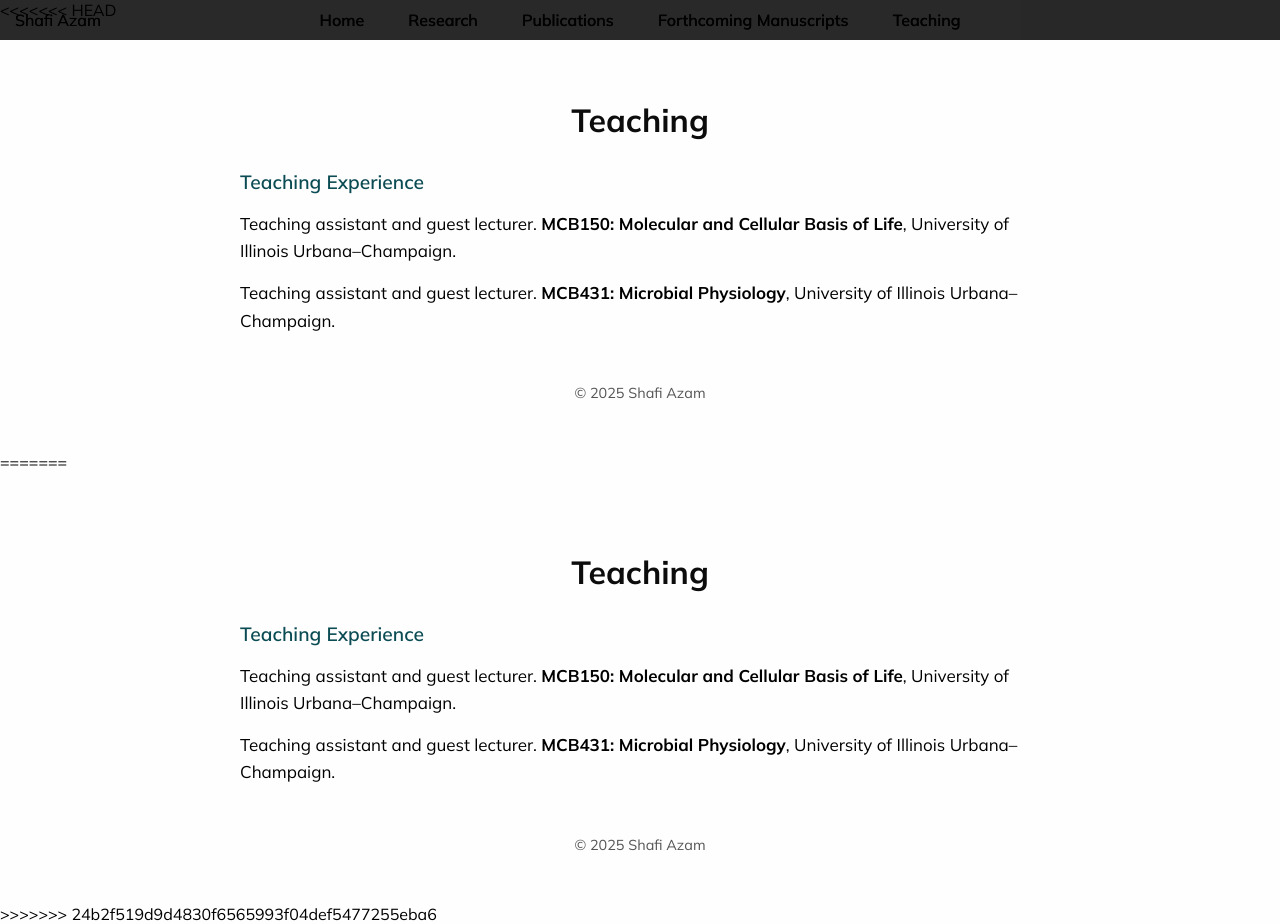
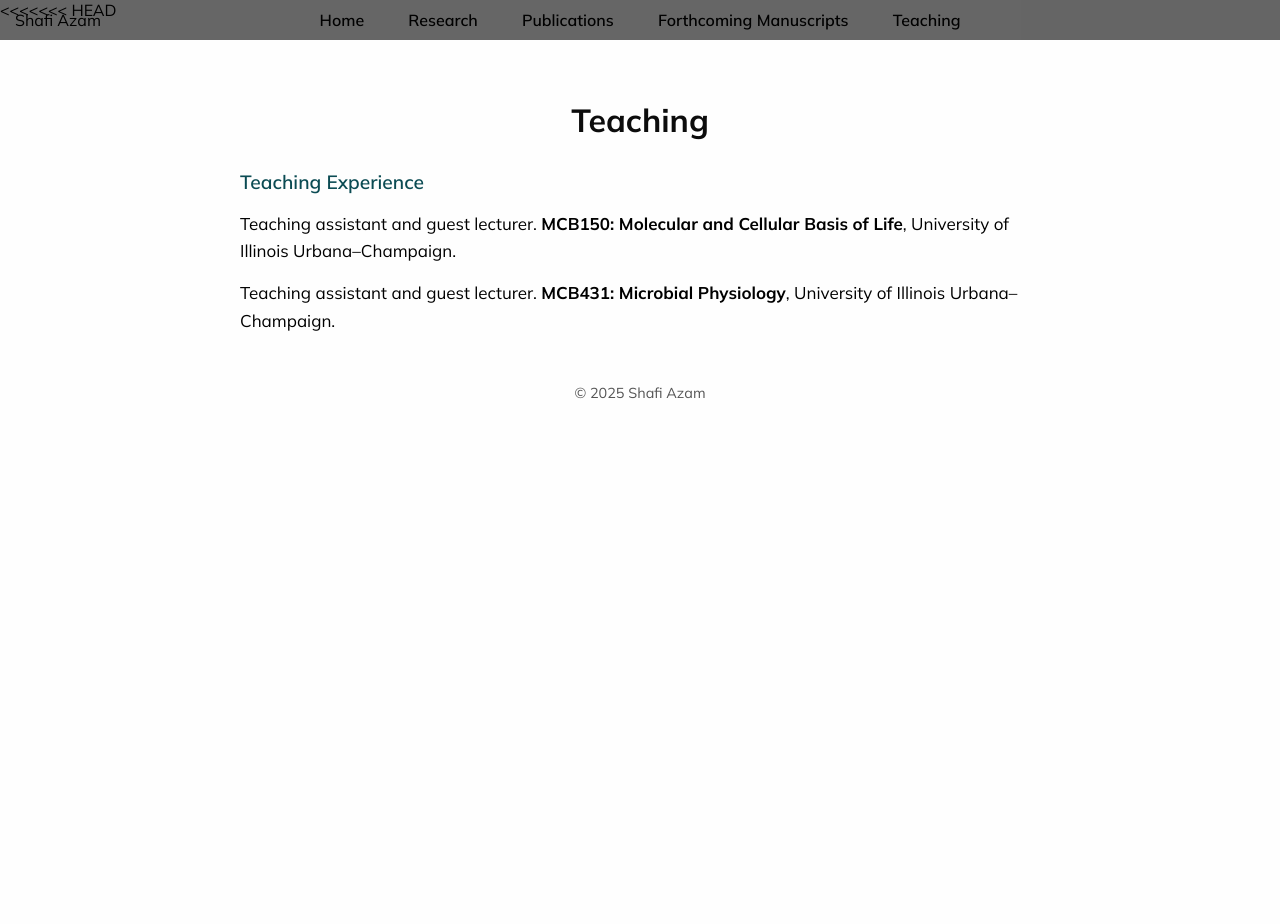
Before and after one commit to shafaz89/shafaz89.github.io, a plain HTML site: page teaching.html in a window 1280 px wide. After the commit the page ends 800 px from the top, so only its background shows below. Drawn offline with Linux system fonts and the light colour scheme.

Commit message:
Update teaching.html

```diff
--- a/teaching.html
+++ b/teaching.html
@@ -127,133 +127,3 @@
 
 </body>
 </html>
-=======
-<!DOCTYPE html>
-<html lang="en">
-<head>
-  <meta charset="UTF-8">
-  <meta name="viewport" content="width=device-width, initial-scale=1.0">
-  <title>Teaching • Shafi Azam</title>
-
-  <!-- Google Fonts: Mulish -->
-  <link href="https://fonts.googleapis.com/css2?family=Mulish:wght@400;600;700&display=swap" rel="stylesheet">
-
-  <style>
-    body, h1, h2, p, a, li {
-      font-family: 'Mulish', sans-serif;
-      margin: 0;
-      padding: 0;
-      color: #000;
-    }
-
-    body {
-      background-color: #fefefe;
-    }
-
-    nav {
-      position: fixed;
-      top: 0;
-      width: 100%;
-      text-align: center;
-      background: rgba(0,0,0,0.6);
-      padding: 10px 0;
-      z-index: 10;
-    }
-
-    nav a {
-      color: #010101;
-      margin: 0 20px;
-      text-decoration: none;
-      font-weight: 600;
-    }
-
-    nav a:hover {
-      color: hsl(183, 95%, 29%);
-    }
-
-    .site-name {
-      position: fixed;
-      top: 10px;
-      left: 15px;
-      font-weight: 400;
-      font-size: 1.0rem;
-      z-index: 11;
-    }
-
-    main {
-      max-width: 800px;
-      margin: 80px auto 15px auto;
-      padding: 0 15px;
-      color: #0b0b0b;
-    }
-
-    h1 {
-      color: #0c0c0c;
-      margin-bottom: 20px;
-      text-align: center;
-    }
-
-    .teach-section {
-      margin-top: 30px;
-    }
-
-    .teach-header {
-      font-size: 1.2rem;
-      color: #0b4b53;
-      font-weight: 600;
-      margin-bottom: 10px;
-    }
-
-    ul.teach-list {
-      list-style: none;
-      padding-left: 0;
-      font-family: Helvetica, Arial, sans-serif; /* same as publications list style */
-    }
-
-    ul.teach-list li {
-      margin-bottom: 15px;
-      line-height: 1.6;
-      font-size: 17px;
-    }
-
-    footer {
-      text-align: center;
-      margin: 50px 0;
-      font-size: 0.9rem;
-      color: #555;
-    }
-  </style>
-
-</head>
-<body>
-
-  <div class="site-name">Shafi Azam</div>
-
-  <nav>
-    <a href="index.html">Home</a>
-    <a href="research.html">Research</a>
-    <a href="publications.html">Publications</a>
-    <a href="forthcoming_manuscripts.html">Forthcoming Manuscripts</a>
-    <a href="teaching.html">Teaching</a>
-  </nav>
-
-  <main>
-    <h1>Teaching</h1>
-
-    <div class="teach-section">
-      <div class="teach-header">Teaching Experience</div>
-      <ul class="teach-list">
-        <li>Teaching assistant and guest lecturer. <strong>MCB150: Molecular and Cellular Basis of Life</strong>, University of Illinois Urbana–Champaign.</li>
-        <li>Teaching assistant and guest lecturer. <strong>MCB431: Microbial Physiology</strong>, University of Illinois Urbana–Champaign.</li>
-      </ul>
-    </div>
-
-  </main>
-
-  <footer>
-    © 2025 Shafi Azam
-  </footer>
-
-</body>
-</html>
->>>>>>> 24b2f519d9d4830f6565993f04def5477255eba6
```
